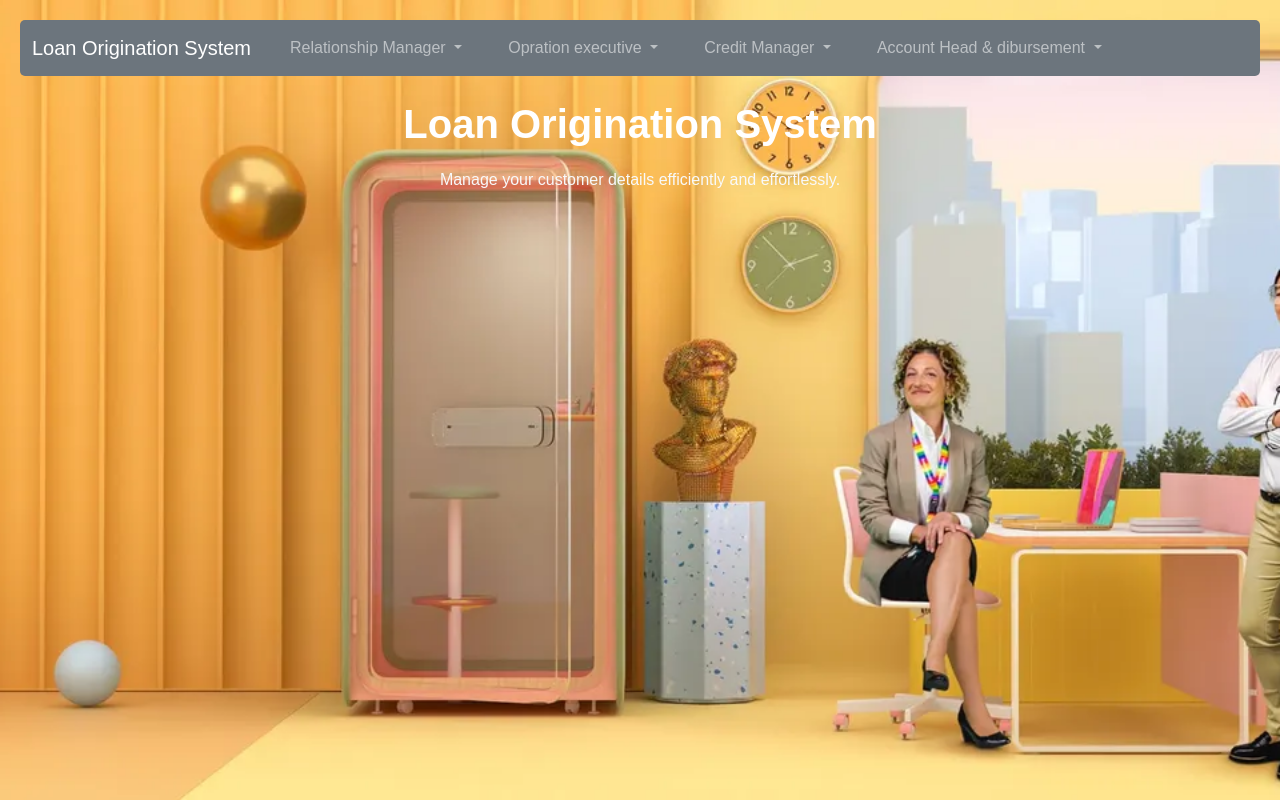
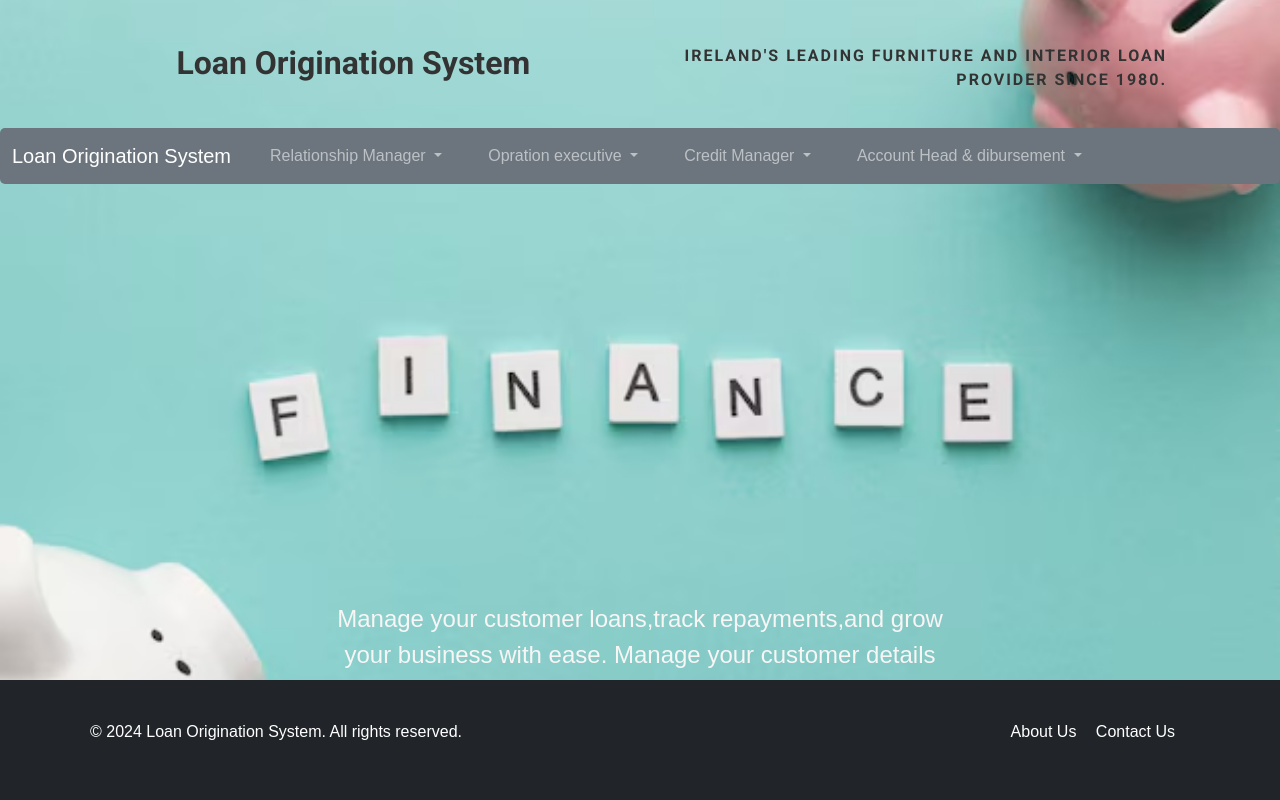
Before and after one commit to harishkhumkar95/Loan-Application-for-Office-furniture, a website: page frontend/index.html in a window 1280 px wide. Drawn offline with nearby package versions, Linux system fonts and the light colour scheme.

Commit message:
added footer section in the frontend side

```diff
--- a/frontend/index.html
+++ b/frontend/index.html
@@ -8,11 +8,36 @@
     <!-- Bootstrap CSS -->
     <link href="https://cdn.jsdelivr.net/npm/bootstrap@5.3.2/dist/css/bootstrap.min.css" rel="stylesheet">
 
+        <link href="https://fonts.googleapis.com/css2?family=Roboto:wght@700&display=swap" rel="stylesheet">
+    <!-- Bootstrap CSS -->
+<link href="https://cdn.jsdelivr.net/npm/bootstrap@5.3.2/dist/css/bootstrap.min.css" rel="stylesheet">
+
+<!-- Bootstrap JS and dependencies -->
+<script src="https://cdn.jsdelivr.net/npm/bootstrap@5.3.2/dist/js/bootstrap.bundle.min.js"></script>
+
+
     <!-- Custom CSS -->
     <link rel="stylesheet" href="style.css">
 </head>
-<body style="background-image: url('images/image2.jpg');
+<body style="background-image: url('images/image4.jpg');
 background-size: cover; background-position: center; background-attachment: fixed;">
+
+   <!-- Page Heading -->
+   <div class="container mt-4">
+    <div class="row">
+        <div class="col-12 col-md-6">
+            <h2 class="text-left" style="color: #333; font-family: 'Roboto', sans-serif; font-weight: bold;">
+                Loan Origination System
+            </h2>
+        </div>
+        <div class="col-12 col-md-6 text-end">
+            <p class="tagline">
+                Ireland's leading furniture and interior loan provider since 1980.
+            </p>
+        </div>
+    </div>
+</div>
+
 
     <!-- Navbar -->
     <nav class="navbar navbar-expand-lg navbar-dark bg-secondary ">
@@ -80,11 +105,19 @@ background-size: cover; background-position: center; background-attachment: fixe
         </div>
     </nav>
 
-    <!-- Page Heading -->
-    <div class="container mt-4">
-        <h1 class="text-center text-white">Loan Origination System</h1>
-        <p class="text-center text-light">Manage your customer details efficiently and effortlessly.</p>
+
+
+
+    <div style="display: flex; justify-content: flex-start; align-items: center; padding-left: 20px; width: 50%;">
+        <p class="bottom-center-text">
+            Manage your customer loans,track repayments,and grow your business with ease.
+            Manage your customer details efficiently and effortlessly.
+        </p>
+
+        <p style="font-size: 1.50em; color: #555; word-wrap: break-word;"></p>
     </div>
+
+
 
     <!-- Customer Management Sections -->
     <div class="container mt-4">
@@ -159,8 +192,31 @@ background-size: cover; background-position: center; background-attachment: fixe
         </div>
     </div>
 
+
+
+
+
+
     <!-- Bootstrap JS and dependencies -->
     <script src="https://cdn.jsdelivr.net/npm/bootstrap@5.3.2/dist/js/bootstrap.bundle.min.js"></script>
     <script src="script.js"></script>
+
+
+
+
+<!-- Footer Section -->
+<footer class="footer bg-dark text-white py-2">
+    <div class="container text-center">
+        <p>&copy; 2024 Loan Origination System. All rights reserved.</p>
+        <ul class="list-inline">
+            <li class="list-inline-item"><a href="#about" class="text-white">About Us</a></li>
+            <li class="list-inline-item"><a href="#contact" class="text-white">Contact Us</a></li>
+        </ul>
+    </div>
+</footer>
+
+
+
+
 </body>
 </html>
--- a/frontend/style.css
+++ b/frontend/style.css
@@ -9,13 +9,18 @@ body {
     background-size: cover;
     background-position: center;
     background-attachment: fixed;
+    margin: 0;
+    padding: 0;
 }
 
 h1 {
-    color: #0b3d91; /* Dark blue */
-    margin-bottom: 20px;
+    color: #48494b; /* Dark blue */
+    margin-bottom: 50px;
     font-size: 2.5em;
     font-weight: bold;
+
+    font-family: Arial, sans-serif; /* Font of your choice */
+
 }
 
 /* Navigation Bar Styling */
@@ -145,3 +150,79 @@ body::-webkit-scrollbar-thumb {
 #delete-customer-section {
     display: block !important; /* Ensures the delete customer section is visible */
 }
+
+.bottom-center-text {
+    position: fixed; /* Fixes the position of the text */
+    bottom: 75px; /* 20px from the bottom */
+    left: 50%; /* Centers the text horizontally */
+    transform: translateX(-50%); /* Adjusts the text to be perfectly centered */
+    color: #f8f5f5;
+    font-size: 1.50em;
+    font-family: Arial, sans-serif;
+    line-height: 1.5; /* Adjusts the line height to make the text more readable */
+    text-align: center; /* Centers the text within the paragraph */
+}
+
+.container {
+    display: flex;
+    justify-content: space-between;
+    align-items: center;
+    padding: 20px;
+}
+
+.heading {
+    font-family: 'Roboto', sans-serif;
+    font-weight: bold;
+    color: #333;
+    font-size: 1em;
+}
+
+.tagline {
+    font-family: 'Roboto', sans-serif;
+    font-weight: bold;
+    color: #333;
+    font-size: 1em;
+    text-align: right;
+    text-transform: uppercase;
+    letter-spacing: 2px;
+}
+html {
+    scroll-behavior: smooth;
+}
+
+/* Footer Styling */
+.footer {
+    position: fixed; /* Keeps the footer at the bottom */
+    left: 0;
+    bottom: 0;
+    width: 100%;
+    height: 15%; /* Set height to 15% of the viewport */
+    background-color: #343a40; /* Dark background for footer */
+    color: white;
+    display: flex;
+    flex-direction: column; /* Stacks the items vertically */
+    justify-content: center; /* Vertically center the content */
+}
+
+.footer a {
+    text-decoration: none;
+}
+
+.footer a:hover {
+    color: #f1f1f1; /* Lighter color when hovered */
+}
+
+/* Adjusting the layout of the list */
+.footer .list-inline {
+    padding-left: 0;
+    list-style: none;
+}
+
+.footer .list-inline-item {
+    margin-right: 15px; /* Adds space between the links */
+}
+
+/* Optional: Ensuring the body content doesn't overlap the footer */
+body {
+    padding-bottom: 15%; /* Adjust space to avoid overlap */
+}
```
Also changed, not shown: frontend/images/image4.jpg (added), 1 other file.
